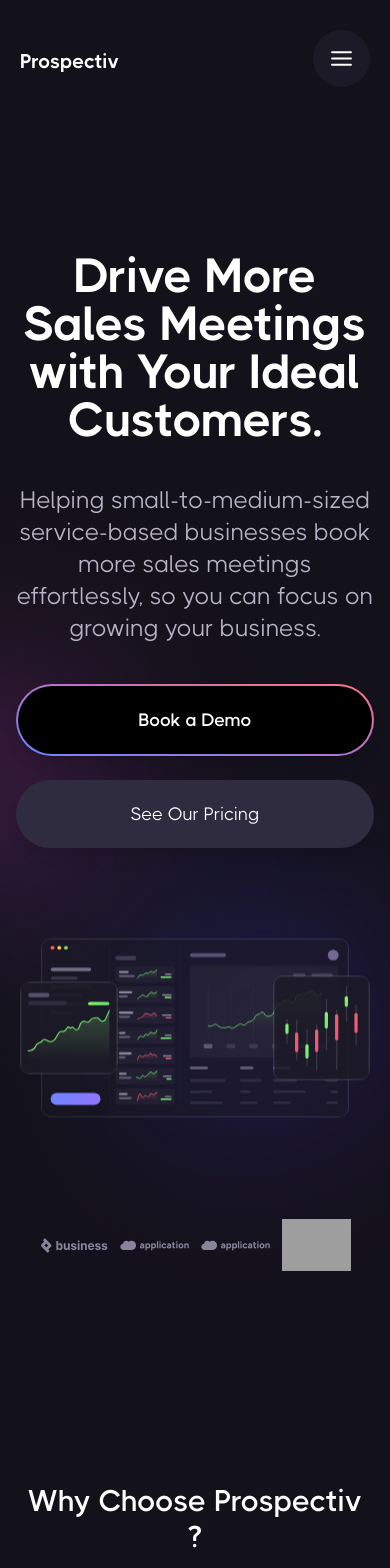
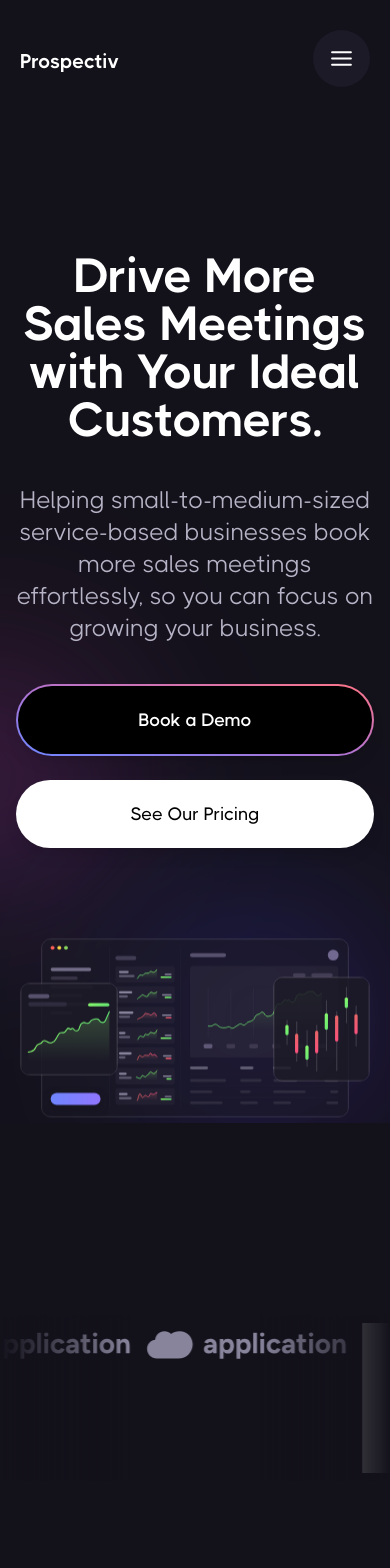
Before and after one commit to ArnabTo/prospectiv-io, a Next.js app: page / in a window 390 px wide. Shown: the top 1568 px of the page. Built offline with nearby package versions, Linux system fonts and the light colour scheme; grey boxes are pictures that could not be loaded.

Commit message:
updated ui

```diff
--- a/src/app/(app)/page.tsx
+++ b/src/app/(app)/page.tsx
@@ -5,14 +5,18 @@
 import WhyProsPective from "@/components/whyprospective/WhyProsPective";
 import HowItWork from "@/components/how-it-works/HowItWork";
 import SuccessCounts from "@/components/counts/SuccessCounts";
+import Campaign from "@/components/campaign/Campaign";
+import Partners from "@/components/partners/Partners";
 export default function Home() {
   return (
     <div className=" space-y-24">
        <Hero />
+       <Partners/>
        <WhyProsPective/>
        <SuccessCounts/>
        <WhatWeDo/>
        <HowItWork/>
+       <Campaign/>
     </div>
   );
 }
--- a/src/components/WhatWeDo/WhatWeDo.tsx
+++ b/src/components/WhatWeDo/WhatWeDo.tsx
@@ -42,7 +42,7 @@
                         className='flex flex-col gap-5 w-full lg:w-[40%] relative'>
                             <div className='bg-card rounded-3xl flex flex-col-reverse md:flex-row justify-between '>
                                 <div className='space-y-3 px-5 lg:px-10 py-5 w-full min-w-[60%] md:max-w-[80%]'>
-                                    <div className='bg-smallCard font-bold text-xl text-foreground p-3 rounded-lg max-w-12 text-center'>
+                                    <div className='bg-foreground font-bold text-xl text-textColorOne p-3 rounded-lg max-w-12 text-center'>
                                         1
                                     </div>
                                     <h1 className='text-3xl font-bold'>{WhatWeDoTextContent?.cardTextContent1?.heading}</h1>
@@ -51,7 +51,7 @@
                             </div>
                             <div className='bg-card rounded-3xl flex flex-col-reverse md:flex-row justify-between '>
                                 <div className='space-y-4 px-5 lg:px-10 py-5 w-full min-w-[60%] md:max-w-[80%]'>
-                                <div className='bg-smallCard font-bold text-xl text-foreground p-3 rounded-lg max-w-12 text-center'>
+                                <div className='bg-foreground font-bold text-xl text-textColorOne p-3 rounded-lg max-w-12 text-center'>
                                    2
                                </div>
                                <h1 className='text-3xl font-bold'>{WhatWeDoTextContent?.cardTextContent2?.heading}</h1>
@@ -88,7 +88,7 @@
                             viewport={{ once: true }}
                             className='bg-card  h-full rounded-3xl flex flex-col-reverse md:flex-row justify-between '>
                                 <div className='space-y-3 px-5 lg:px-10 py-5 w-full min-w-[60%] md:max-w-[80%]'>
-                                    <div className='bg-smallCard font-bold text-xl text-foreground p-3 rounded-lg max-w-12 text-center'>
+                                    <div className='bg-foreground font-bold text-xl text-textColorOne p-3 rounded-lg max-w-12 text-center'>
                                         3
                                     </div>
                                     <h1 className='text-3xl font-bold'>{WhatWeDoTextContent?.cardTextContent3?.heading}</h1>
--- /dev/null
+++ b/src/components/campaign/Campaign.tsx
@@ -0,0 +1,31 @@
+import Link from "next/link";
+import { Button } from "../ui/button";
+
+const Campaign = () => {
+    return (
+<div className="relative max-w-7xl mx-auto">
+    {/* Glowing background wrapper */}
+    <div className="absolute max-w-[70%] mx-auto inset-0 bg-gradient-to-r from-[#6f86ff] via-[#fe316f] to-[#d220ff] opacity-50 blur-3xl z-[-1] rounded-3xl"></div>
+
+    <div className="lg:max-w-[70%] mx-auto bg-card flex flex-col lg:flex-row items-center gap-5 p-10 rounded-3xl relative z-10 border border-borderColor">
+        <div className="max-w-[50%]">
+            <h2 className="text-3xl font-bold">Launch Your Campaign In As Little As 2 Weeks.</h2>
+        </div>
+        <div className="w-full flex justify-center items-center gap-4">
+            <div className="w-full flex rounded-full mx-auto bg-gradient-to-tr from-[#6f86ff] via-[#b372ce] to-[#ff7586] p-[2px] shadow-lg duration-300 transform group-hover:scale-105">
+                <Link href="" className="flex-1 font-bold text-lg bg-black px-10 text-center py-5 rounded-full hover:scale-95 transition-all duration-300">
+                    Book a Demo
+                </Link>
+            </div>
+            <div className="w-full flex rounded-full mx-auto shadow-lg duration-300 transform group-hover:scale-105">
+                <Link href="" className="flex-1 font-semibold text-lg bg-foreground text-textColorOne text-center px-10 py-5 rounded-full hover:bg-buttonHoverColor transition-all duration-300">
+                    See Our Pricing
+                </Link>
+            </div>
+        </div>
+    </div>
+</div>
+    );
+};
+
+export default Campaign;
--- a/src/components/hero/Hero.tsx
+++ b/src/components/hero/Hero.tsx
@@ -6,6 +6,7 @@
 import { motion } from 'framer-motion';
 import PartnerOne from '@/public/assets/part.svg'
 import PartnerTwo from '@/public/assets/part2.svg'
+import Marquee from "../ui/marquee";
 const Hero = () => {
 
     const companyDetails = [
@@ -53,12 +54,12 @@
                     viewport={{ once: true }}
                     className="w-full md:w-3/4 lg:w-4/6 mx-auto flex flex-col md:flex-row justify-center items-center gap-3 space-y-3 md:space-y-0">
                     <div className="w-full flex rounded-full mx-auto bg-gradient-to-tr from-[#6f86ff] via-[#b372ce] to-[#ff7586] p-[2px] shadow-lg duration-300 transform group-hover:scale-105">
-                        <Link href="" className="flex-1 font-bold text-lg bg-black px-10 lg:px-16 py-5 rounded-full">
+                        <Link href="" className="flex-1 font-bold text-lg bg-black px-10 lg:px-16 py-5 rounded-full hover:scale-95 transition-all duration-300">
                             Book a Demo
                         </Link>
                     </div>
                     <div className="w-full flex rounded-full mx-auto shadow-lg duration-300 transform group-hover:scale-105">
-                        <Link href="" className="flex-1 font-medium text-lg bg-[#302c3f]  px-10 lg:px-16 py-5 rounded-full">
+                        <Link href="" className="flex-1 font-semibold text-lg bg-foreground text-textColorOne hover:scale-95 transition-all duration-300 px-10 lg:px-16 py-5 rounded-full hover:bg-buttonHoverColor">
                             See Our Pricing
                         </Link>
                     </div>
@@ -75,9 +76,9 @@
                     viewport={{ once: true }}
                     className="w-full flex justify-center items-center relative px-5">
 
-                    <Image className="w-full max-w-[25%] lg:max-w-[18%] mx-auto rounded-[10px] lg:rounded-[26px] border border-borderColor animate-float z-20 absolute left-5 lg:-left-12 lg:top-40" src={HeroBgTwo} width={300} height={300} alt="HeroBg" />
+                    <Image className="w-full max-w-[25%] lg:max-w-[18%] mx-auto rounded-[10px] lg:rounded-[26px] border border-borderColor animate-floatReverse z-20 absolute left-5 lg:-left-12 lg:top-40" src={HeroBgTwo} width={300} height={300} alt="HeroBg" />
                     <Image className="w-full max-w-[88%] mx-auto rounded-[10px] lg:rounded-[26px] border border-borderColor animate-float z-10" src={HeroBg} width={500} height={500} alt="HeroBg" />
-                    <Image className="w-full max-w-[25%] lg:max-w-[18%] mx-auto rounded-[10px] lg:rounded-[26px] border border-borderColor animate-float z-10 absolute right-5 lg:bottom-10 lg:right-8" src={HeroBgThree} width={500} height={500} alt="HeroBg" />
+                    <Image className="w-full max-w-[25%] lg:max-w-[18%] mx-auto rounded-[10px] lg:rounded-[26px] border border-borderColor animate-floatReverse z-10 absolute right-5 lg:bottom-10 lg:right-8" src={HeroBgThree} width={500} height={500} alt="HeroBg" />
                 </motion.div>
                 {/* Gradient Blurs */}
                 <motion.div
@@ -95,29 +96,10 @@
                     whileInView={{ opacity: 1, scale: 1 }}
                     transition={{ duration: 0.5 }}
                     viewport={{ once: true }}
-                    className="opacity-[0.5] blur-[100px] w-full max-w-[44%] min-h-[74%] absolute bottom-12 right-10 lg:bottom-6 lg:-right-52 -z-10 animate-spin-slow transition-all">
+                    className="opacity-[0.5] blur-[100px] w-full max-w-[44%] min-h-[74%] absolute bottom-12 right-10 lg:bottom-12 lg:-right-52 -z-10 animate-spin-slow transition-all">
                     <div className="bg-[#6923ff] absolute rounded-full opacity-50 w-[70%] min-w-[70%] min-h-[70%] max-h-[70%] top-0 right-0"></div>
                     <div className="bg-[#1766ff] absolute rounded-full opacity-50 w-[70%] min-w-[70%] min-h-[70%] max-h-[70%] bottom-0 right-0"></div>
                     <div className="bg-[#6923ff] absolute rounded-full opacity-50 w-[70%] min-w-[70%] min-h-[70%] max-h-[70%]"></div>
-                </motion.div>
-
-            </div>
-
-            {/* clients section */}
-            <div className="max-w-[80%] mx-auto">
-                <motion.div
-                    initial={{ opacity: 0 }}
-                    whileInView={{ opacity: 1 }}
-                    transition={{ duration: 0.5 }}
-                    viewport={{ once: true }}
-                    className="flex justify-between items-center gap-3">
-                    {
-                        companyDetails.map((item, index) => (
-                            <div key={index}>
-                                <Image src={item.logo} width={200} height={200} alt={item.name} />
-                            </div>
-                        ))
-                    }
                 </motion.div>
             </div>
         </div>
--- /dev/null
+++ b/src/components/partners/Partners.tsx
@@ -0,0 +1,47 @@
+import { motion } from 'framer-motion';
+import PartnerOne from '@/public/assets/part.svg'
+import PartnerTwo from '@/public/assets/part2.svg'
+import Marquee from "../ui/marquee";
+import Image from 'next/image';
+
+const Partners = () => {
+
+    const partnerDetails = [
+        {
+            logo: PartnerOne,
+            name: 'Company Name',
+        },
+        {
+            logo: PartnerTwo,
+            name: 'Company Name',
+        },
+        {
+            logo: PartnerTwo,
+            name: 'Company Name',
+        },
+        {
+            logo: 'https://i.ibb.co/Qcj7GDJ/66f7d720752b1858a6004c5b-Untitled-design-p-500.png',
+            name: 'Company Name',
+        },
+    ]
+
+    return (
+        <div className="max-w-7xl mx-auto py-24">
+            <div className="relative flex w-full flex-col items-center justify-center gap-5 rounded-full">
+                <Marquee pauseOnHover className="[--duration:20s]">
+                    {
+                        partnerDetails.map((partner, index) => (
+                            <div key={index}>
+                                <Image src={partner.logo} width={200} height={200} alt={partner.name} />
+                            </div>
+                        ))
+                    }
+                </Marquee>
+                <div className="pointer-events-none absolute inset-y-0 left-0 w-1/3 bg-gradient-to-r from-[#13111A]"></div>
+                <div className="pointer-events-none absolute inset-y-0 right-0 w-1/3 bg-gradient-to-l from-[#13111A]"></div>
+            </div>
+        </div>
+    );
+};
+
+export default Partners;
--- /dev/null
+++ b/src/components/ui/marquee.tsx
@@ -0,0 +1,51 @@
+import { cn } from "@/lib/utils";
+
+interface MarqueeProps {
+  className?: string;
+  reverse?: boolean;
+  pauseOnHover?: boolean;
+  children?: React.ReactNode;
+  vertical?: boolean;
+  repeat?: number;
+  [key: string]: any;
+}
+
+export default function Marquee({
+  className,
+  reverse,
+  pauseOnHover = false,
+  children,
+  vertical = false,
+  repeat = 4,
+  ...props
+}: MarqueeProps) {
+  return (
+    <div
+      {...props}
+      className={cn(
+        "group flex overflow-hidden p-2 [--duration:40s] [--gap:1rem] [gap:var(--gap)]",
+        {
+          "flex-row": !vertical,
+          "flex-col": vertical,
+        },
+        className,
+      )}
+    >
+      {Array(repeat)
+        .fill(0)
+        .map((_, i) => (
+          <div
+            key={i}
+            className={cn("flex shrink-0 justify-around [gap:var(--gap)]", {
+              "animate-marquee flex-row": !vertical,
+              "animate-marquee-vertical flex-col": vertical,
+              "group-hover:[animation-play-state:paused]": pauseOnHover,
+              "[animation-direction:reverse]": reverse,
+            })}
+          >
+            {children}
+          </div>
+        ))}
+    </div>
+  );
+}
--- a/src/lib/TextContent.ts
+++ b/src/lib/TextContent.ts
@@ -54,7 +54,7 @@
         paragraph: 'You tell us about your target clients and what makes you unique.',
     },
     'cardTextContent2': {
-        heading: 'SpeaCreate a Database',
+        heading: 'Create a Database',
         paragraph: 'Create a DatabaseWe source and identify an audience of decision makers.',
     },
     'cardTextContent3': {
```
Also changed, not shown: src/components/counts/SuccessCounts.tsx (+43 -29 lines), src/components/how-it-works/HowItWork.tsx (+7 -7 lines), tailwind.config.ts (+14 -8 lines).
